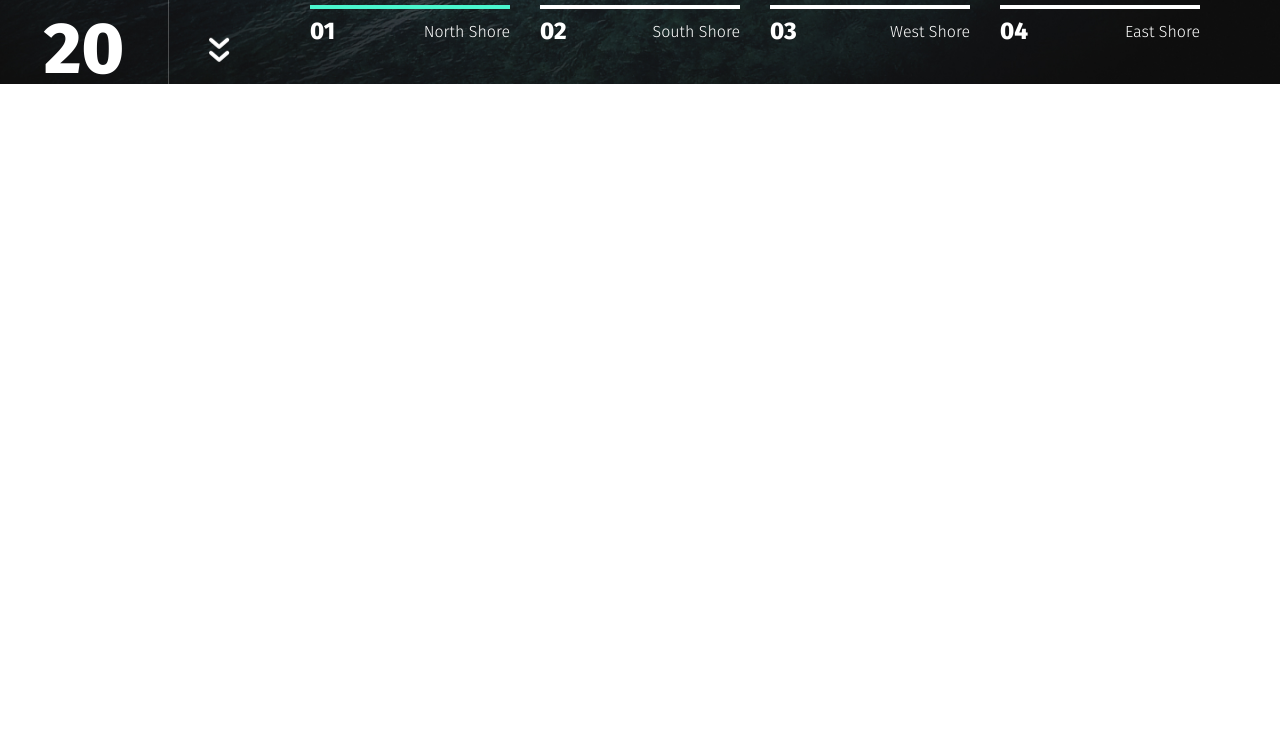
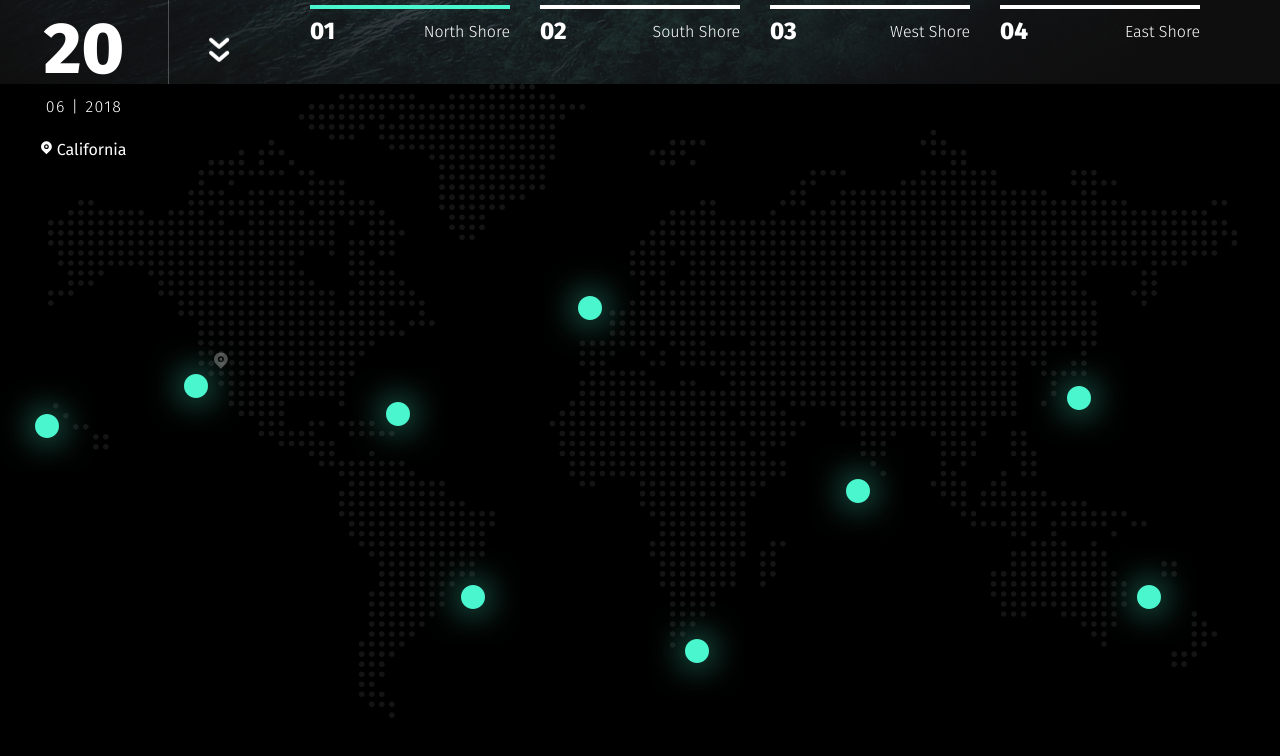
Before and after one commit to zhuravel-dmytro/GO_SURF_, a website: page app/index.html in a window 1280 px wide. Shown: the part 716-1472 px from the top of the page. Before the commit the page ends 876 px from the top, so only its background shows below. Drawn offline with nearby package versions, Linux system fonts and the light colour scheme.

Commit message:
modified

```diff
--- a/app/index.html
+++ b/app/index.html
@@ -169,7 +169,9 @@
       </div>
     </div>
   </header>
-
+<section class="surf">
+  <img src="img/world-map.svg" alt="">
+</section>
   <script src="https://ajax.googleapis.com/ajax/libs/jquery/3.4.1/jquery.min.js"></script>
   <script src="js/libs.min.js"></script>
   <script src="js/main.js"></script>
--- a/app/scss/global.scss
+++ b/app/scss/global.scss
@@ -2,6 +2,8 @@ body {
     font-family: 'Fira Sans', sans-serif;
     font-weight: 400;
     font-size  : 16px;
+    background-color: #000;
+    color: #fff;
 }
 
 ul,
--- a/app/scss/style.scss
+++ b/app/scss/style.scss
@@ -196,7 +196,9 @@
     }
 }
 
-
+.surf{
+    height: 100vh;
+}
 
 
 @import "media";
```
Also changed, not shown: app/css/global.min.css, app/css/style.min.css, app/img/world-map.svg (added).
